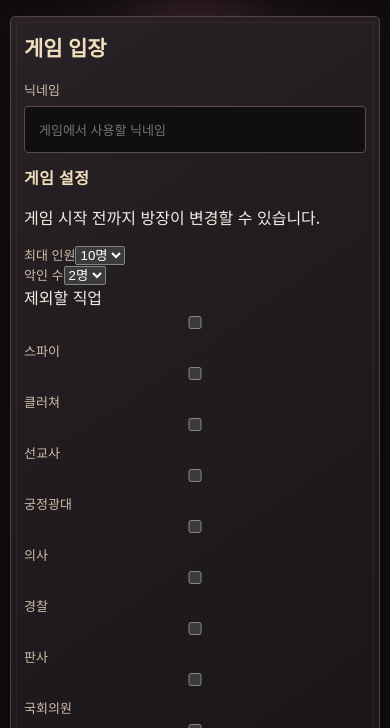
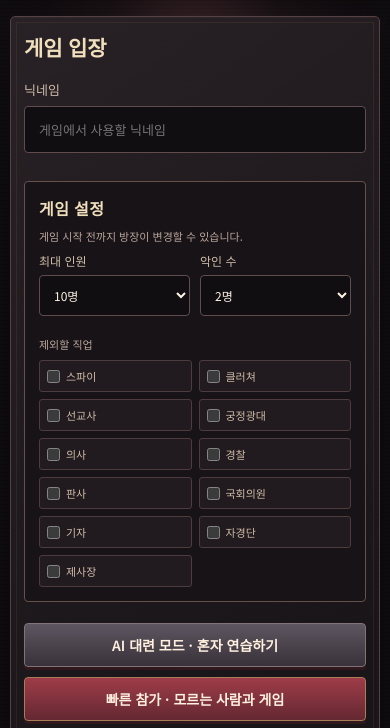
Before and after one commit to makethman0226-a11y/mafia-online, a website: page public/index.html in a window 390 px wide. Shown: the part 92-820 px from the top of the page. Drawn offline with nearby package versions, Linux system fonts and the light colour scheme; no server answers.

Commit message:
Style game settings controls

```diff
--- a/public/style.css
+++ b/public/style.css
@@ -80,3 +80,5 @@ footer{text-align:center;margin-top:30px;letter-spacing:1px}
 .rules-content b{color:#f1d5a2}
 .rules-note{margin:16px 0 0;padding:10px;border-left:3px solid var(--gold);background:#33272a;color:#d9c7b4}
 @media(max-width:520px){.rules-overlay{padding:8px}.rules-heading{padding:13px}.rules-heading h2{font-size:15px}.rules-content{padding:6px 14px 18px;font-size:12px;line-height:1.75}}
+
+.settings-box{margin:16px 0;padding:14px;border:1px solid #66504c;background:#171316;border-radius:4px}.settings-box h3{margin:0 0 6px}.settings-hint{margin:8px 0;color:#b9a59b;font-size:11px}.settings-row{display:grid;grid-template-columns:1fr 1fr;gap:10px}.settings-row label{font-size:12px}.settings-row select{display:block;width:100%;margin:6px 0 12px;padding:10px;border:1px solid #604c4c;border-radius:4px;background:#100e11;color:#fff4e5;font:inherit}.role-checks{display:grid;grid-template-columns:repeat(auto-fit,minmax(105px,1fr));gap:7px}.role-check{display:flex;align-items:center;gap:6px;padding:7px;border:1px solid #4e3b3d;border-radius:3px;background:#211a1e;font-size:11px}.role-check input{width:auto;margin:0;accent-color:#b98b62}.role-check input:disabled{opacity:.6}.settings-box button{width:100%;margin-top:12px}@media(max-width:420px){.settings-row{grid-template-columns:1fr 1fr}.role-checks{grid-template-columns:repeat(2,minmax(0,1fr))}}
```
